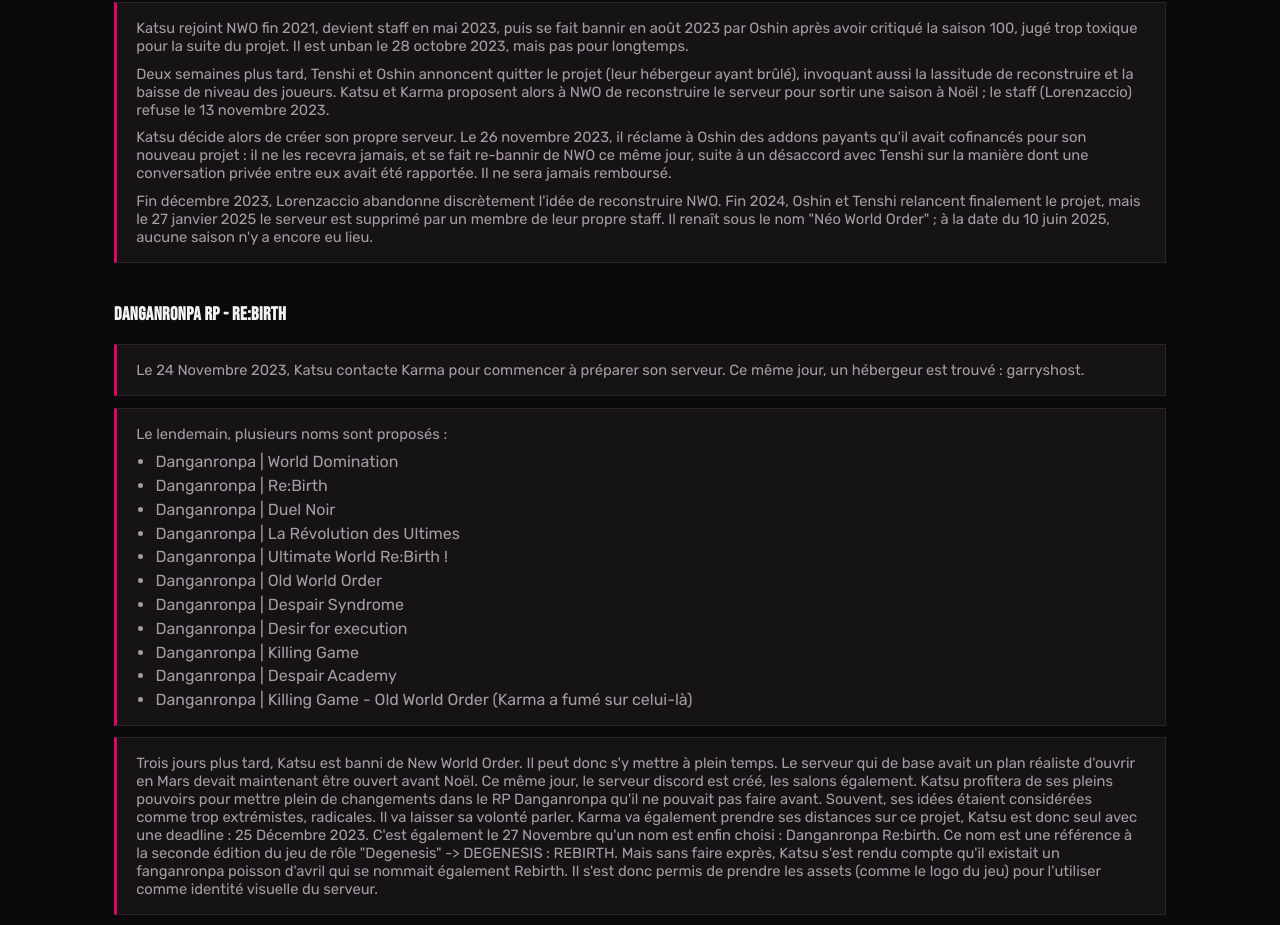
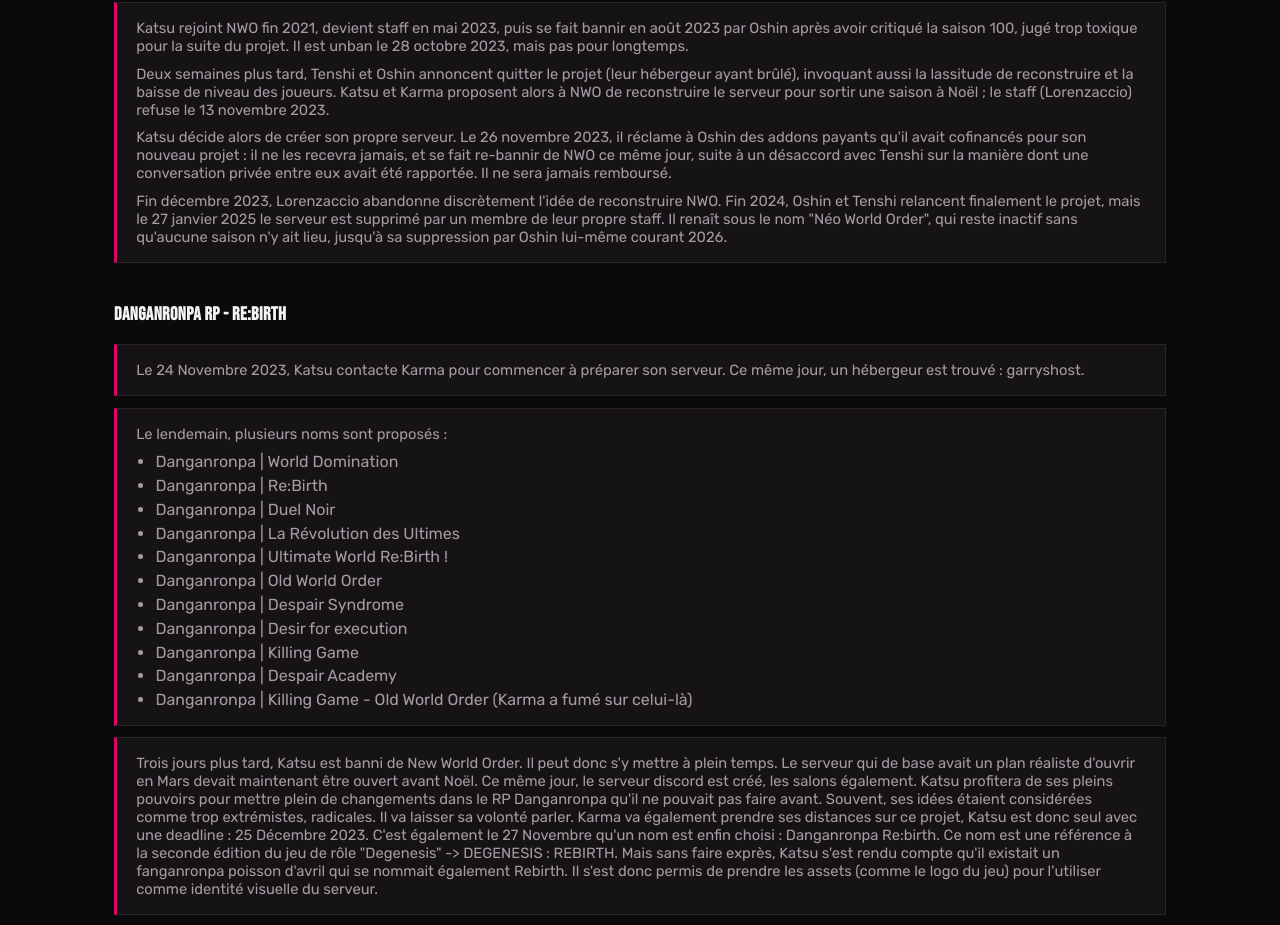
Before and after one commit to Katsu6624/danganronpa-rebirth-rp, a plain HTML site: page apropos.html in a window 1280 px wide. Shown: the part 1939-2864 px from the top of the page. Drawn offline with Linux system fonts and the light colour scheme.

Commit message:
Precise la fin de Neo World Order (inactivite puis suppression par Oshin en 2026)

```diff
--- a/apropos.html
+++ b/apropos.html
@@ -81,7 +81,7 @@
         <p>Katsu rejoint NWO fin 2021, devient staff en mai 2023, puis se fait bannir en août 2023 par Oshin après avoir critiqué la saison 100, jugé trop toxique pour la suite du projet. Il est unban le 28 octobre 2023, mais pas pour longtemps.</p>
         <p style="margin-top:0.6rem;">Deux semaines plus tard, Tenshi et Oshin annoncent quitter le projet (leur hébergeur ayant brûlé), invoquant aussi la lassitude de reconstruire et la baisse de niveau des joueurs. Katsu et Karma proposent alors à NWO de reconstruire le serveur pour sortir une saison à Noël ; le staff (Lorenzaccio) refuse le 13 novembre 2023.</p>
         <p style="margin-top:0.6rem;">Katsu décide alors de créer son propre serveur. Le 26 novembre 2023, il réclame à Oshin des addons payants qu'il avait cofinancés pour son nouveau projet : il ne les recevra jamais, et se fait re-bannir de NWO ce même jour, suite à un désaccord avec Tenshi sur la manière dont une conversation privée entre eux avait été rapportée. Il ne sera jamais remboursé.</p>
-        <p style="margin-top:0.6rem;">Fin décembre 2023, Lorenzaccio abandonne discrètement l'idée de reconstruire NWO. Fin 2024, Oshin et Tenshi relancent finalement le projet, mais le 27 janvier 2025 le serveur est supprimé par un membre de leur propre staff. Il renaît sous le nom "Néo World Order" ; à la date du 10 juin 2025, aucune saison n'y a encore eu lieu.</p>
+        <p style="margin-top:0.6rem;">Fin décembre 2023, Lorenzaccio abandonne discrètement l'idée de reconstruire NWO. Fin 2024, Oshin et Tenshi relancent finalement le projet, mais le 27 janvier 2025 le serveur est supprimé par un membre de leur propre staff. Il renaît sous le nom "Néo World Order", qui reste inactif sans qu'aucune saison n'y ait lieu, jusqu'à sa suppression par Oshin lui-même courant 2026.</p>
       </div>
     </div>
 
```
